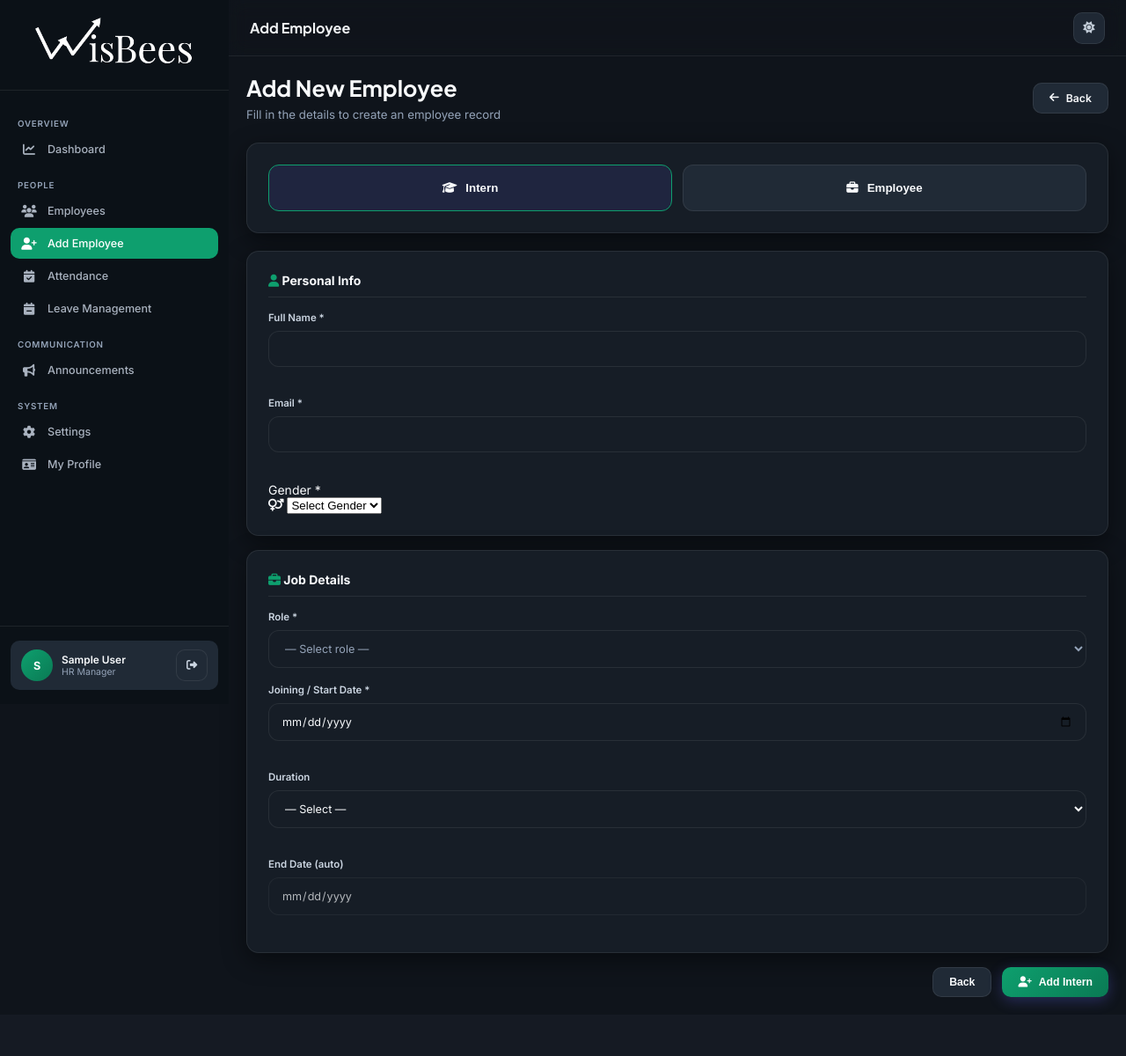
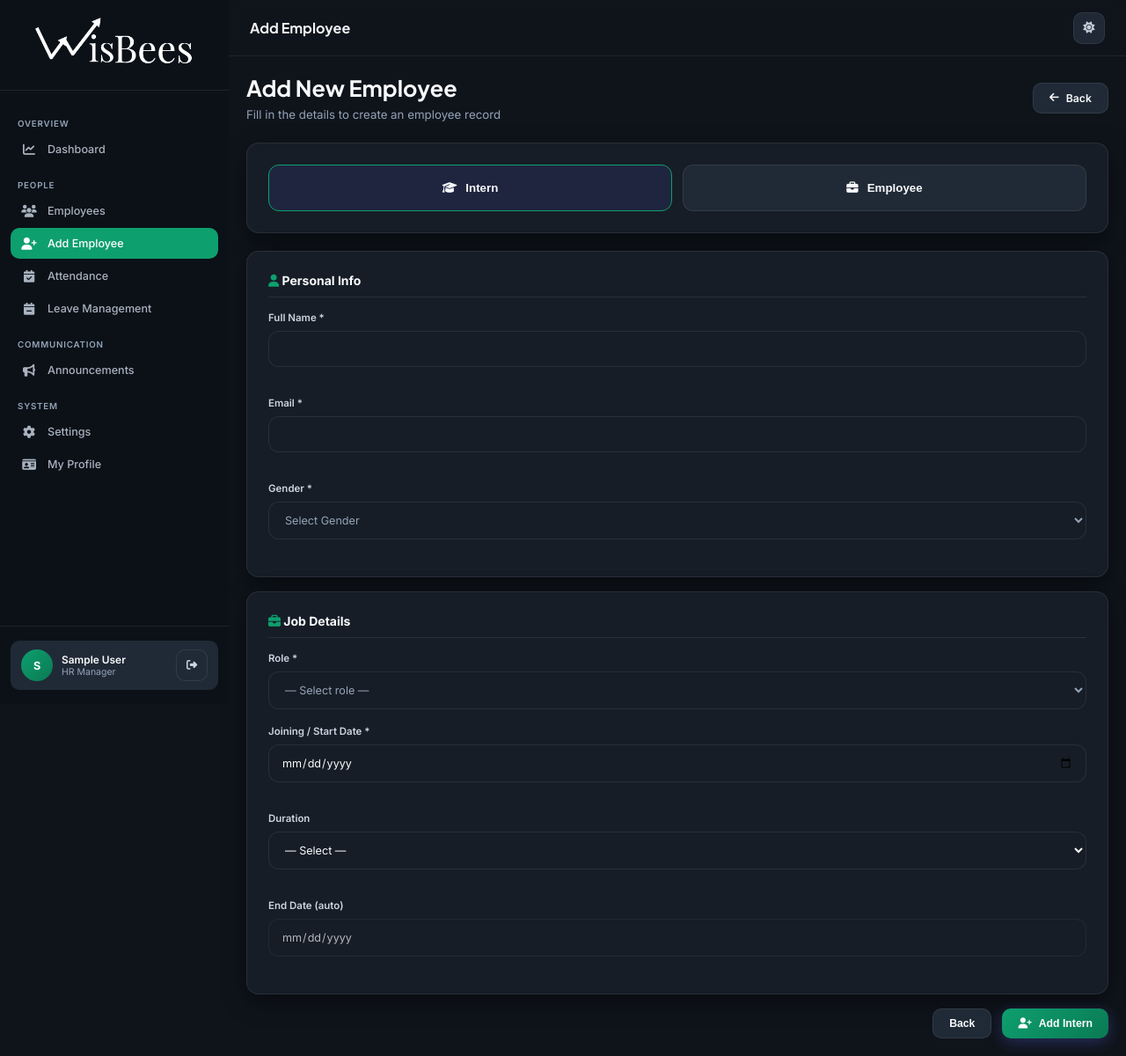
Before and after one commit to CTOWisbees/FRET, a Flask app: page /employees/add in a window 1280 px wide. Shown: the whole page at 88% size. Before the commit the page ends 1141 px from the top, so only its background shows below. Run offline with Flask 3, Linux system fonts and the light colour scheme; the visitor is signed in with stand-in values (Sample User, id 1).

Commit message:
Gender tab initialised

```diff
--- a/templates/add_employee.html
+++ b/templates/add_employee.html
@@ -60,17 +60,13 @@
           <label class="form-label">Email *</label>
           <input type="email" name="email" class="form-control" required/>
         </div>
-        <div class="hr-select-group">
-          <label class="hr-select-label">Gender *</label>
-          <div class="hr-select-wrapper">
-            <i class="fas fa-venus-mars hr-select-icon"></i>
-
-            <select name="gender" class="hr-select-dropdown" required>
+        <div class="form-group">
+            <label class="form-label">Gender *</label>
+            <select name="gender" class="form-control" required>
                 <option value="" disabled selected hidden>Select Gender</option>
                 <option value="male">Male</option>
                 <option value="female">Female</option>
             </select>
-          </div>
         </div>
       </div>
     </div>
@@ -89,6 +85,7 @@
           <option>Digital Marketing Intern</option>
           <option>Finance Content Writer Intern</option>
           <option>Wealth Management Intern</option>
+          <option>Research and Content Analyst Intern</option>
           <option value="other">Other (please specify)</option>
         </select>
       </div>
@@ -165,17 +162,13 @@
             <option value="Probation">Probation</option>
           </select>
         </div>
-        <div class="hr-select-group">
-          <label class="hr-select-label">Gender *</label>
-          <div class="hr-select-wrapper">
-            <i class="fas fa-venus-mars hr-select-icon"></i>
-
-            <select name="gender" class="hr-select-dropdown" required>
+        <div class="form-group">
+            <label class="form-label">Gender *</label>
+            <select name="gender" class="form-control" required>
                 <option value="" disabled selected hidden>Select Gender</option>
                 <option value="male">Male</option>
                 <option value="female">Female</option>
             </select>
-          </div>
         </div>
       </div>
     </div>
```
Lines whose indentation alone changed are shown as unchanged.
